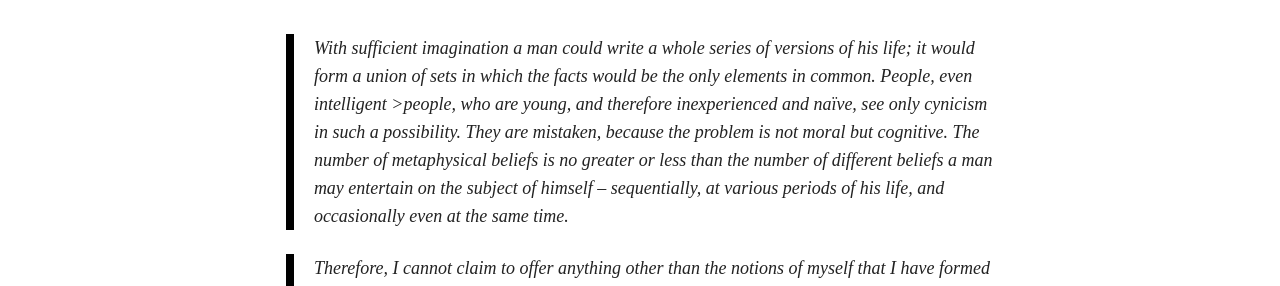
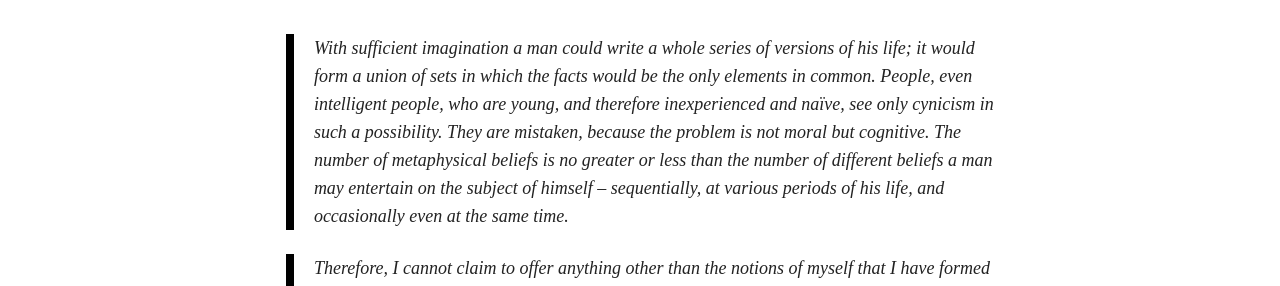
Before and after one commit to cynnefo/copypastewisdom.github.io, a Jekyll site: the page built from about/index.md, in a window 1280 px wide. Shown: the part 338-624 px from the top of the page. Built offline with Jekyll 4.4.1, drawn with Linux system fonts in a browser that asks for light colours; nearby versions of some CDN libraries.

Commit message:
fix typo

```diff
--- a/about/index.md
+++ b/about/index.md
@@ -5,7 +5,7 @@ excerpt: "Let there be light!"
 modified: 2015-01-24T19:44:38.564948-04:00
 ---
 
->With sufficient imagination a man could write a whole series of versions of his life; it would form a union of sets in which the facts would be the only elements in common. People, even intelligent >people, who are young, and therefore inexperienced and naïve, see only cynicism in such a possibility. They are mistaken, because the problem is not moral but cognitive. The number of metaphysical beliefs is no greater or less than the number of different beliefs a man may entertain on the subject of himself – sequentially, at various periods of his life, and occasionally even at the same time.
+>With sufficient imagination a man could write a whole series of versions of his life; it would form a union of sets in which the facts would be the only elements in common. People, even intelligent people, who are young, and therefore inexperienced and naïve, see only cynicism in such a possibility. They are mistaken, because the problem is not moral but cognitive. The number of metaphysical beliefs is no greater or less than the number of different beliefs a man may entertain on the subject of himself – sequentially, at various periods of his life, and occasionally even at the same time.
 
 >Therefore, I cannot claim to offer anything other than the notions of myself that I have formed over the space of roughly forty years, **and their only singularity, it seems to me, is that they are not flattering**
 
```
